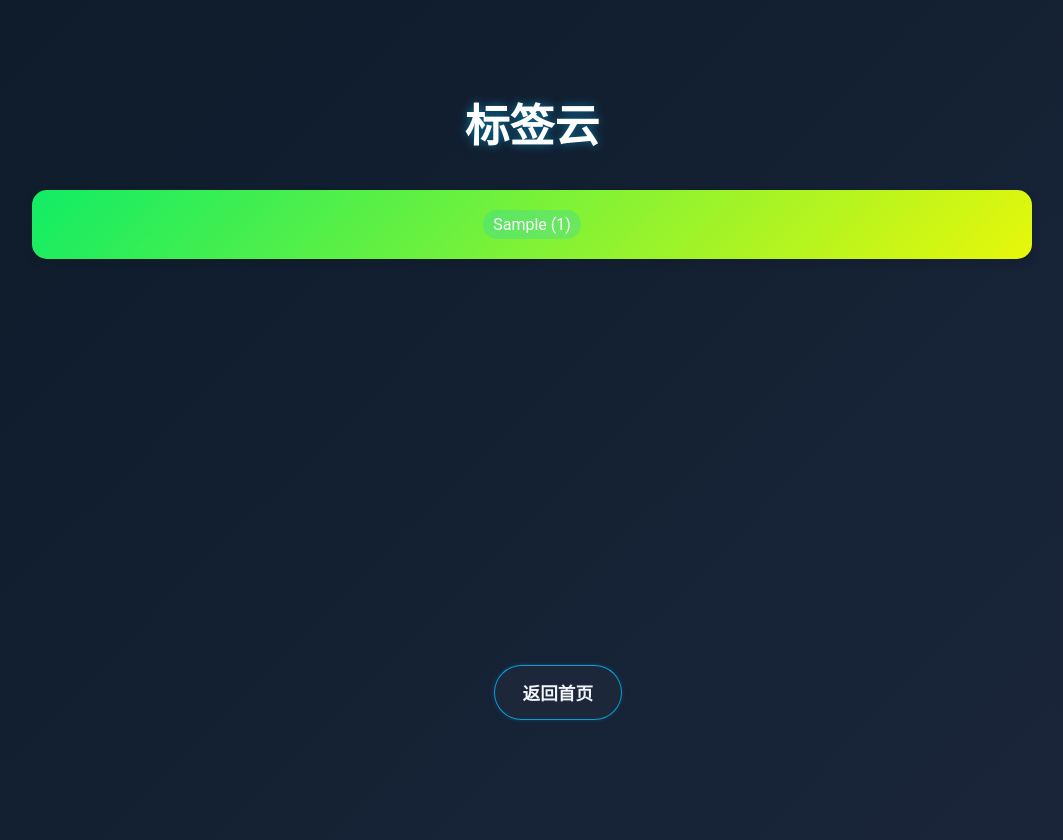
After one commit to xiedaoyuan/my_blog, a Node server app: page /tags in a window 1280 px wide. The commit adds this page. Shown: the whole page, without its empty margins (108-1171 px from the left). Run offline with Node 20, Linux system fonts and the light colour scheme; tables that the repository leaves empty hold one stand-in row (values such as "Sample post"); some libraries are stand-ins or nearby versions.

Commit message:
add cloud-tags function

```diff
--- a/app.js
+++ b/app.js
@@ -439,6 +439,44 @@ app.get('/archive', async (req, res) => {
   }
 });
 
+// 标签云路由
+app.get('/tags', async (req, res) => {
+  try {
+    // 查询所有非草稿文章的标签
+    const articles = await Article.find({ isDraft: false }, 'tags');
+
+    // 统计标签频率
+    const tagFrequency = {};
+    articles.forEach(article => {
+      article.tags.forEach(tag => {
+        tagFrequency[tag] = (tagFrequency[tag] || 0) + 1;
+      });
+    });
+
+    // 转换为数组并按频率排序（可选）
+    const sortedTags = Object.entries(tagFrequency).sort((a, b) => b[1] - a[1]);
+
+    // 渲染标签云页面
+    res.render('tags', { tags: sortedTags });
+  } catch (err) {
+    console.error(err);
+    res.status(500).send('服务器错误');
+  }
+});
+
+// 按标签筛选文章路由
+app.get('/tag/:tag', async (req, res) => {
+  try {
+    // 查询带有指定标签的非草稿文章
+    const articles = await Article.find({ tags: req.params.tag, isDraft: false }).sort({ createdAt: -1 });
+    // 渲染文章列表（假设使用 index.ejs）
+    res.render('index', { articles, user: req.user, searchKeyword: '', category: null, comments: [], page: 1, totalPages: 1 });
+  } catch (err) {
+    console.error(err);
+    res.status(500).send('服务器错误');
+  }
+});
+
 // 启动服务器
 app.listen(3000, () => {
   console.log('服务器运行在 http://localhost:3000');
--- a/public/styles.css
+++ b/public/styles.css
@@ -209,6 +209,24 @@ textarea {
   transition: background 0.3s, transform 0.3s, box-shadow 0.3s;
   position: relative;
   top: 20px;
+}
+
+.btn-secondary2 {
+  display: inline-block;
+  padding: 14px 28px;
+  background: rgba(30, 41, 59, 0.9);
+  color: #f1f5f9;
+  border: 1px solid rgba(0, 191, 255, 0.8);
+  border-radius: 30px;
+  font-weight: 700;
+  font-size: 1.1em;
+  text-align: center;
+  text-decoration: none;
+  box-shadow: 0 0 5px rgba(0, 191, 255, 0.2);
+  transition: background 0.3s, transform 0.3s, box-shadow 0.3s;
+  position: absolute;
+  left: 47%;
+  bottom: 10%;
 }
 
 .btn-secondary:hover {
@@ -939,6 +957,51 @@ textarea {
   text-decoration: none;
 }
 
+/* 标签云容器样式 */
+.tag-cloud {
+  display: flex;
+  flex-wrap: wrap; /* 自动换行 */
+  justify-content: center; /* 居中对齐 */
+  gap: 15px; /* 标签间距 */
+  padding: 20px;
+  background: linear-gradient(135deg, #11ec65, #e7f70a); /* 柔和背景渐变 */
+  border-radius: 15px; /* 圆角 */
+  box-shadow: 0 4px 10px rgba(0, 0, 0, 0.1); /* 轻微阴影 */
+}
+
+/* 单个标签样式 */
+.tag {
+  padding: 8px 15px;
+  background: linear-gradient(90deg, #00bfff, #1e90ff); /* 蓝色渐变 */
+  color: #ffffff; /* 白色文字 */
+  border-radius: 20px; /* 圆角 */
+  text-decoration: none; /* 去除下划线 */
+  transition: transform 0.3s, box-shadow 0.3s; /* 平滑过渡效果 */
+  font-family: 'Roboto', sans-serif; /* 美观字体 */
+}
+
+/* 鼠标悬停效果 */
+.tag:hover {
+  transform: translateY(-3px); /* 上移3像素 */
+  box-shadow: 0 4px 10px rgba(0, 191, 255, 0.5); /* 蓝色阴影 */
+}
+
+
+.tags-btn{
+  display: inline-block;
+  padding: 12px 24px;
+  background: linear-gradient(90deg, #a54f88, #6f0fdd);
+  color: #ffffff;
+  border: 1px solid rgba(12, 150, 241, 0.8);
+  border-radius: 25px;
+  font-weight: 700;
+  font-size: 1em;
+  text-align: center;
+  box-shadow: 0 0 5px rgba(43, 238, 5, 0.3);
+  transition: transform 0.3s, box-shadow 0.3s, background 0.3s;
+  text-decoration: none;
+}
+
 /* 响应式设计 */
 @media (max-width: 600px) {
   .container {
--- a/views/index.ejs
+++ b/views/index.ejs
@@ -15,6 +15,7 @@
         <a href="/create" class="create-btn">写新文章</a>
         <a href="/drafts" class="drafts-btn">我的草稿</a>
         <a href="/archive"class="archive-btn">文章归档</a>
+        <a href="/tags"class="tags-btn">标签云</a>
         <a href="/settings" class="settings-btn">设置</a>
         <a href="/logout" class="logout-btn">退出</a>
       </div>
--- /dev/null
+++ b/views/tags.ejs
@@ -0,0 +1,43 @@
+<!DOCTYPE html>
+<html lang="zh-CN">
+<head>
+  <meta charset="UTF-8">
+  <title>标签云</title>
+  <link rel="stylesheet" href="/styles.css"> <!-- 假设你有样式文件 -->
+  <style>
+    .tag-cloud {
+      display: flex;
+      flex-wrap: wrap;
+      gap: 10px;
+    }
+    .tag {
+      padding: 5px 10px;
+      background: rgba(0, 191, 255, 0.2);
+      border-radius: 15px;
+      transition: transform 0.3s;
+    }
+    .tag:hover {
+      transform: scale(1.1);
+    }
+    /* 根据频率调整大小 */
+    .tag-frequency-1 { font-size: 1em; }
+    .tag-frequency-2 { font-size: 1.2em; }
+    .tag-frequency-3 { font-size: 1.4em; }
+    .tag-frequency-4 { font-size: 1.6em; }
+    .tag-frequency-5 { font-size: 1.8em; }
+  </style>
+</head>
+<body>
+  <div class="container">
+    <h1>标签云</h1>
+    <div class="tag-cloud">
+      <% tags.forEach(([tag, frequency]) => { %>
+        <a href="/tag/<%= tag %>" class="tag tag-frequency-<%= Math.min(5, frequency) %>">
+          <%= tag %> (<%= frequency %>)
+        </a>
+      <% }) %>
+    </div>
+    <a href="/"class="btn-secondary2">返回首页</a>
+  </div>
+</body>
+</html>
```
